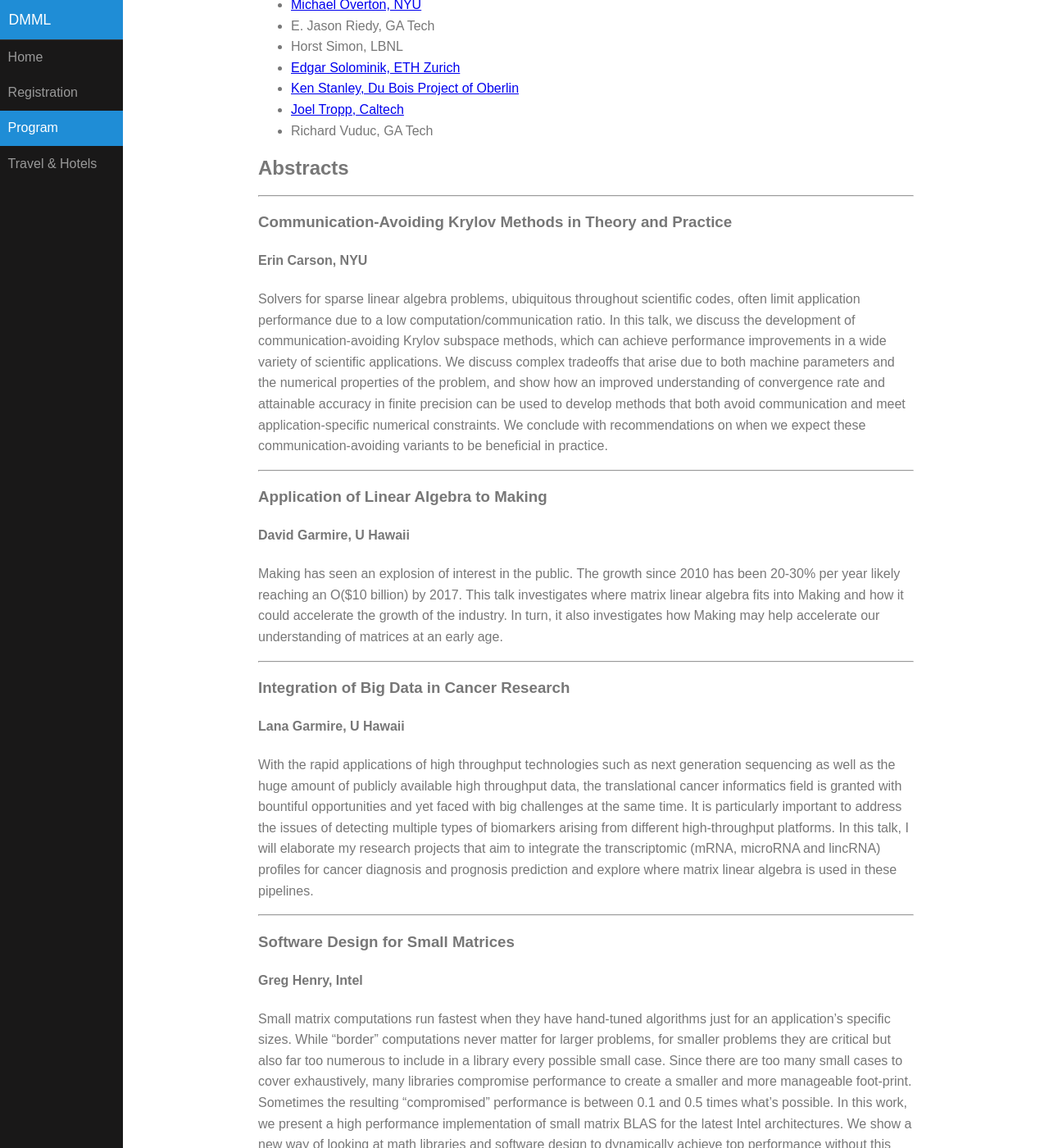
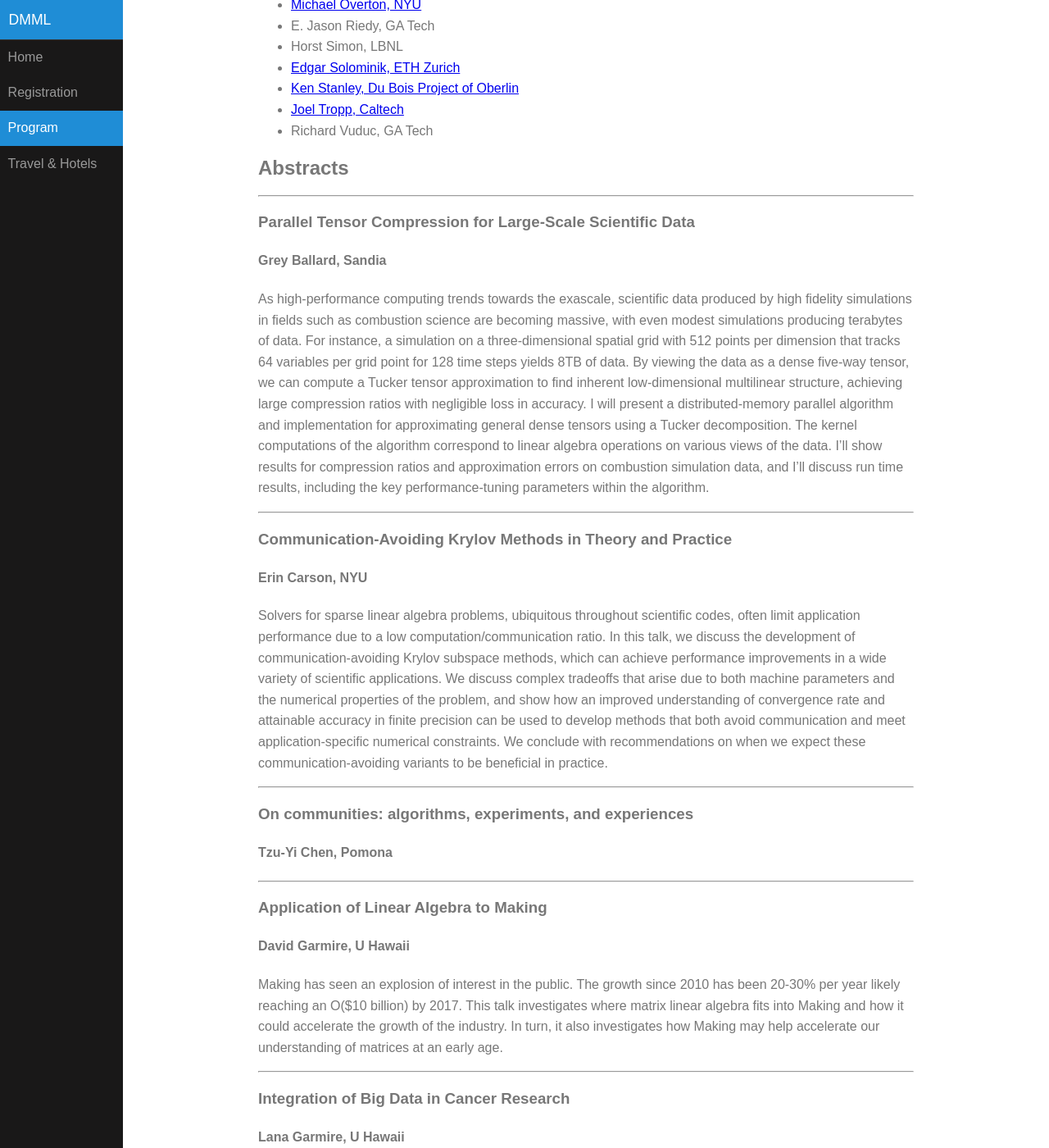
Before and after one commit to dbindel/dmml, a Jekyll site: the page built from program.html, in a window 1280 px wide and 1400 px high, scrolled down 1965 px. Shown: the whole window at 82% size. Built offline with Jekyll 4.4.1, drawn with Linux system fonts in a browser that asks for light colours; formulas are drawn with MathJax 3; some of the changed text lies outside the part shown.

Commit message:
Added a couple more abstracts.

```diff
--- a/_data/speakers.yml
+++ b/_data/speakers.yml
@@ -1,5 +1,25 @@
 - name: Grey Ballard
   affil: Sandia
+  title: Parallel Tensor Compression for Large-Scale Scientific Data
+  abstract: |
+    As high-performance computing trends towards the exascale,
+    scientific data produced by high fidelity simulations in fields
+    such as combustion science are becoming massive, with even modest
+    simulations producing terabytes of data. For instance, a
+    simulation on a three-dimensional spatial grid with 512 points per
+    dimension that tracks 64 variables per grid point for 128 time
+    steps yields 8TB of data. By viewing the data as a dense five-way
+    tensor, we can compute a Tucker tensor approximation to find
+    inherent low-dimensional multilinear structure, achieving large
+    compression ratios with negligible loss in accuracy.  I will
+    present a distributed-memory parallel algorithm and implementation
+    for approximating general dense tensors using a Tucker
+    decomposition. The kernel computations of the algorithm correspond
+    to linear algebra operations on various views of the data. I’ll
+    show results for compression ratios and approximation errors on
+    combustion simulation data, and I’ll discuss run time results,
+    including the key performance-tuning parameters within the
+    algorithm.
 - name: Austin Benson
   affil: Stanford
 - name: Jeff Bilmes
@@ -24,6 +44,7 @@
 - name: Tzu-Yi Chen
   affil: Pomona
   sched: done
+  title: "On communities: algorithms, experiments, and experiences"
 - name: Alan Edelman
   affil: MIT
 - name: David Garmire
@@ -74,6 +95,21 @@
     ATLAS, BLIS, OpenBLAS) are missing performance opportunities.
 - name: Cho-Jui Hsieh
   affil: UT Austin
+  title: Parallel Asynchronous Stochastic Coordinate Descent with Auxiliary Variables
+  abstract: |
+    Stochastic Coordinate Descent (SCD) is now widely used in many
+    machine learning applications. Interestingly, in the most popular
+    SCD algorithms and implementations, a set of auxiliary variables
+    has to be maintained to facilitate efficient computation of each
+    update. In this paper, we study parallel asynchronous SCD for a
+    general family of functions where coordinate descent can be
+    accelerated by maintaining a set of auxiliary variables. Each
+    thread repeatedly selects a random variable and performs efficient
+    updates on both the target and auxiliary variables that are stored
+    in shared memory. Our result provides a theoretical guarantee for
+    many existing parallel coordinate descent solvers. Experimental
+    results show that our methods are much faster than previous
+    parallel coordinate descent solvers.
 - name: Ren-Cang Li
   affil: UT Arlington
   title: The Big Bang Theory in High Accuracy Computations
```
